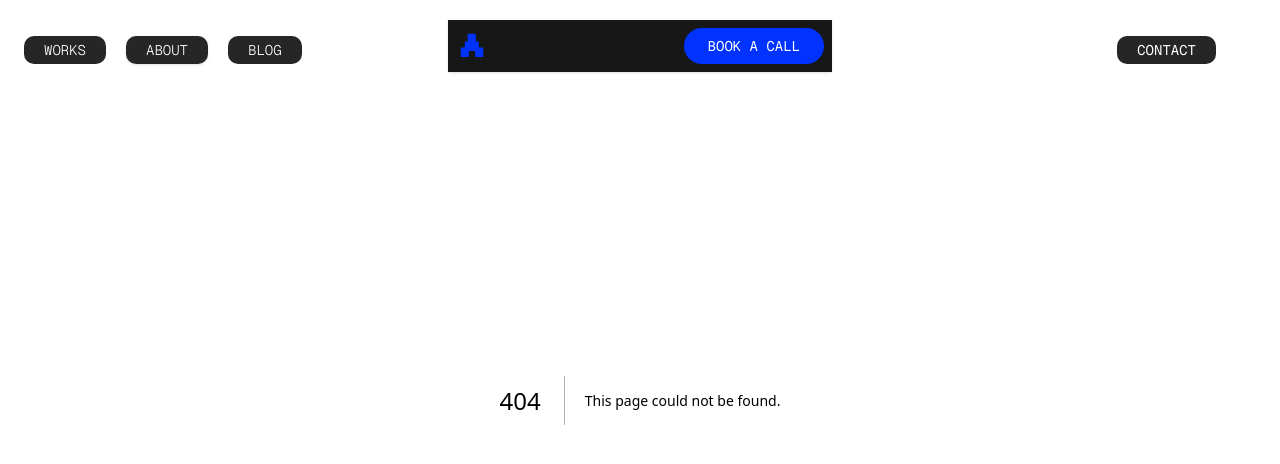
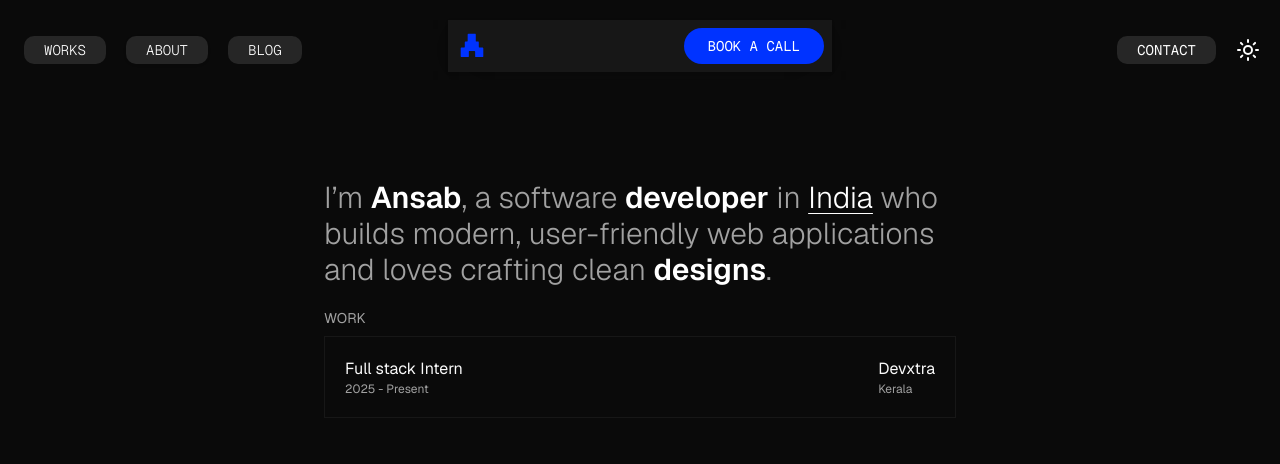
Before and after one commit to ansabazys/portfolio, a Next.js app: page /about in a window 1280 px wide. Before the commit this address had no page. Shown: the top 464 px of the page. Built offline with nearby package versions, Linux system fonts and the light colour scheme.

Commit message:
feat(about): add about section

```diff
--- /dev/null
+++ b/src/app/(links)/about/page.tsx
@@ -0,0 +1,9 @@
+import About from "@/components/sections/About";
+
+export default function AboutHome() {
+  return (
+    <section className="w-full h-screen flex pt-40 justify-center">
+      <About />
+    </section>
+  );
+}
--- a/src/app/page.tsx
+++ b/src/app/page.tsx
@@ -5,7 +5,7 @@ export default function Home() {
   return (
     <main className="h-full">
       <Hero />
-      <Projects />
+      {/* <Projects /> */}
     </main>
   );
 }
--- a/src/components/common/Modal.tsx
+++ b/src/components/common/Modal.tsx
@@ -46,16 +46,19 @@ export default function MenuModal() {
             <div className=" w-full bg-[#fbfbfb] dark:bg-neutral-900">
               <div className="p-5  text-left flex flex-col gap-10 ">
                 <div className="flex flex-col  font-semibold tracking-tight gap-1 text-2xl">
-                  <Link href="/about">
+                  <Link
+                    href="/about"
+                    onClick={() => setIsOpen((prev) => !prev)}
+                  >
                     <TextAnimate animation="blurInUp">ABOUT</TextAnimate>
                   </Link>
-                  <Link href="/project">
+                  <Link href="/project"  onClick={() => setIsOpen((prev) => !prev)}>
                     <TextAnimate animation="blurInUp">PROJECTS</TextAnimate>
                   </Link>
-                  <Link href="/blog">
+                  <Link href="/blog"  onClick={() => setIsOpen((prev) => !prev)}>
                     <TextAnimate animation="blurInUp">BLOG</TextAnimate>
                   </Link>
-                  <Link href="/contact">
+                  <Link href="/contact"  onClick={() => setIsOpen((prev) => !prev)}>
                     <TextAnimate animation="blurInUp">CONTACT</TextAnimate>
                   </Link>
                 </div>
--- a/src/components/layout/Header.tsx
+++ b/src/components/layout/Header.tsx
@@ -11,7 +11,6 @@ import { AnimatedThemeToggler } from "../ui/animated-theme-toggler";
 
 export default function Header() {
   const path = usePathname();
-
 
   const [mounted, setMounted] = useState(false);
   useEffect(() => setMounted(true), []);
--- /dev/null
+++ b/src/components/sections/About.tsx
@@ -0,0 +1,50 @@
+import { ChevronDown } from "lucide-react";
+
+export default function About() {
+  const now = new Date();
+  const keralaTime = now.toLocaleString("en-IN", {
+    timeZone: "Asia/Kolkata",
+    hour: "numeric",
+    minute: "numeric",
+    second: "numeric",
+    hour12: true, // Set to false for 24-hour format
+  });
+
+  return (
+    <section className="p-5 flex flex-col gap-5 w-full max-w-2xl h-screen ">
+      <div>
+        <h1 className="md:text-3xl text-xl  font-light  text-neutral-400">
+          I’m <span className="font-semibold text-white">Ansab</span>, a
+          software <span className="font-semibold text-white">developer</span>{" "}
+          in{" "}
+          <span className="underline dark:text-white text-black underline-offset-5 decoration-1 ">
+            India
+          </span>{" "}
+          who builds modern, user-friendly web applications and loves crafting
+          clean <span className="font-semibold text-white">designs</span>.
+        </h1>
+      </div>
+      <div className="grid gap-2">
+        <h1 className="text-neutral-400 text-sm">WORK</h1>
+        <div className="flex flex-col gap-3">
+          <div className="p-5 border-neutral-900 border bg-neutral-950 flex justify-between">
+            <div className="flex flex-col">
+              <h1>Full stack Intern</h1>
+              <p className="text-xs text-neutral-400">2025 - Present</p>
+            </div>
+            <div className="flex flex-col">
+              <h1>Devxtra</h1>
+              <p className="text-xs text-neutral-400">Kerala</p>
+            </div>
+          </div>
+          {/* <div className="flex px-3 py-1 gap-2 bg-neutral-900 rounded-sm w-fit">
+            <ChevronDown width={15} />
+            <h1>Previous roles</h1>
+          </div> */}
+        </div>
+      </div>
+
+
+    </section>
+  );
+}
```
